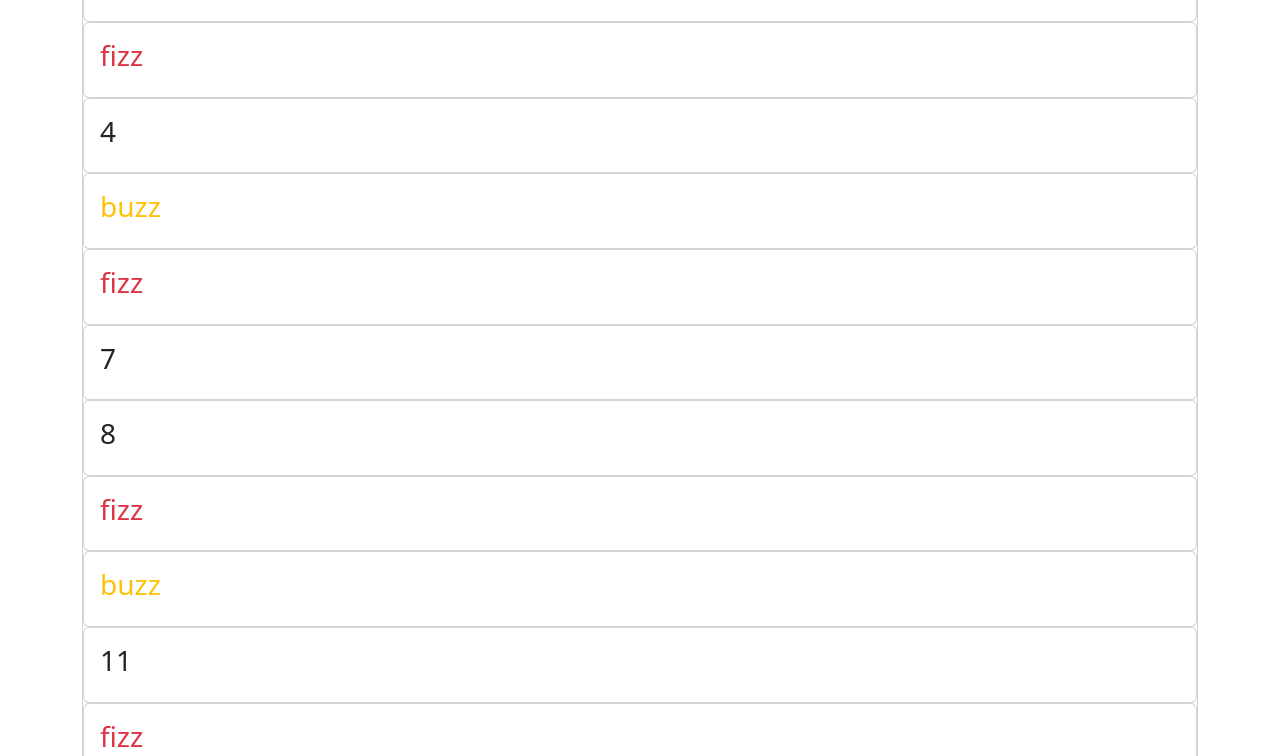
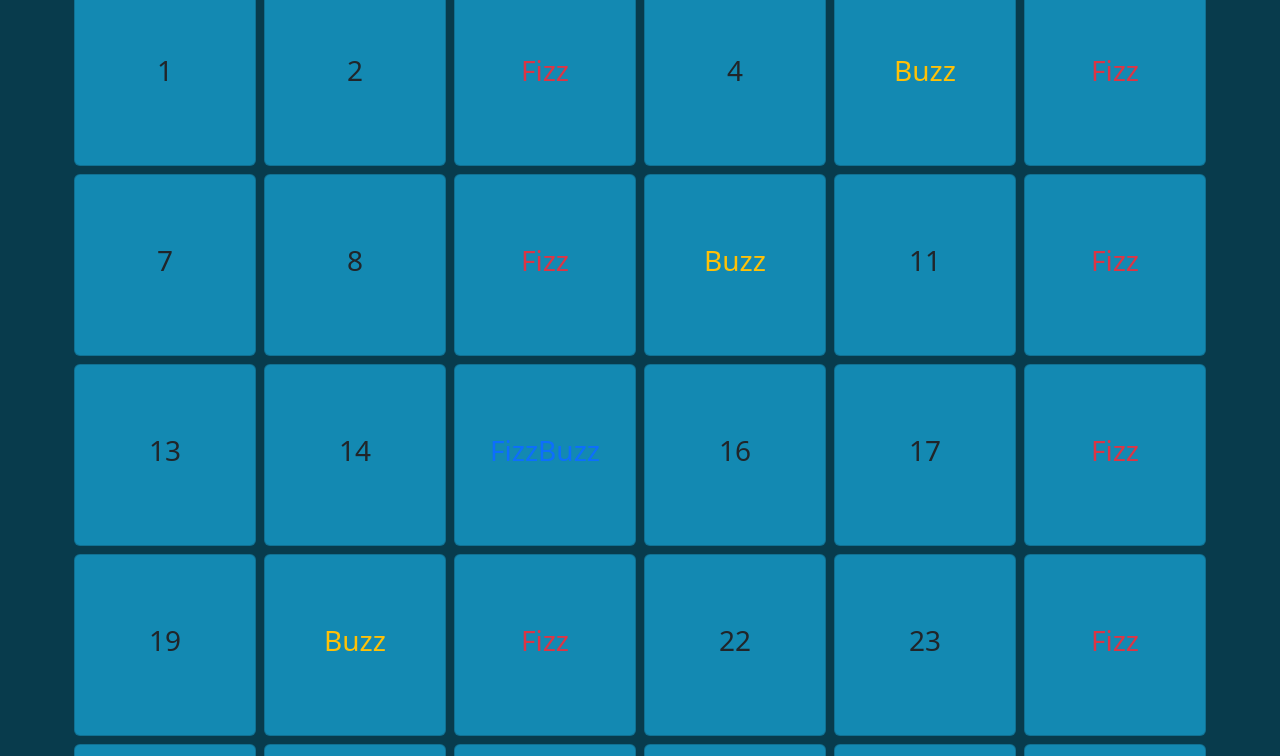
Before and after one commit to SimoneCappadona/js-fizzbuzz, a plain HTML site: page index.html in a window 1280 px wide. Shown: the part 170-926 px from the top of the page. Drawn offline with nearby package versions, Linux system fonts and the light colour scheme.

Commit message:
add color

```diff
--- a/css/style.css
+++ b/css/style.css
@@ -0,0 +1,14 @@
+body {
+  background-color: #083b4c;
+}
+
+.title {
+  font-size: 75px;
+}
+
+.my-color {
+  aspect-ratio: 1;
+  display: flex;
+  justify-content: center;
+  background-color: #1389b2;
+}
--- a/index.html
+++ b/index.html
@@ -15,12 +15,9 @@
 
 <body>
     <div class="container">
-        <div id="card" class="card">
-            <div class="card-body">
-                <h3 id="fizz" class="text-primary fizzbuzz"></h3>
-                <h3 id="buzz" class="text-warning buzz"></h3>
-                <h3 id="fizzbuzz" class="text-danger fizz"></h3>
-            </div>
+        <h1 class="text-center text-white p-4 title">FizzBuzzDOM</h1>
+        <div class="row " id="row">
+
         </div>
     </div>
 
--- a/js/main.js
+++ b/js/main.js
@@ -1,7 +1,4 @@
-const userCardFizzbuzz = document.getElementById('card');
-const userFizz = document.getElementById('fizz');
-const userBuzz= document.getElementById('buzz');
-const userFizzBuzz= document.getElementById('fizzbuzz');
+const userCardFizzbuzz = document.getElementById("row");
 // for (let i = 1; i <=100; i++){
 //     if(i % 15 == 0){
 //         console.log('FizzBuzz')
@@ -16,32 +13,27 @@ const userFizzBuzz= document.getElementById('fizzbuzz');
 //        console.log(i)
 //     }
 // }
-for (let i = 1; i <=100; i++){
+
+for (let i = 1; i <= 100; i++) {
   let titleClass = "";
   let textBox = "";
-    if(i % 15 == 0){
+  if (i % 15 == 0) {
     titleClass = "text-primary";
-        textBox = "fizzbuzz"
-    }
-    else if(i % 5 == 0){
+    textBox = "FizzBuzz";
+  } else if (i % 5 == 0) {
     titleClass = "text-warning";
-        textBox = "buzz"
-    }
-    else if(i % 3 == 0){
+    textBox = "Buzz";
+  } else if (i % 3 == 0) {
     titleClass = "text-danger";
-        textBox = "fizz"
-    }
-    else{
+    textBox = "Fizz";
+  } else {
     textBox = i;
   }
-    const boxElement = document.createElement('div');
-    boxElement.classList.add('box')
-    boxElement.innerHTML += `
-      <div class="card">
-        <div class="card-body">
-            <h3 class="${textBox , titleClass}">${textBox}</h3>
+  userCardFizzbuzz.innerHTML += `
+     <div class="col-2 g-2">
+        <div class="card text-center my-color">
+            <h3 class="${textBox} ${titleClass}">${textBox}</h3>
             </div>
           </div>
     `;
-    userCardFizzbuzz.append(boxElement);
 }
```
Lines whose indentation alone changed are shown as unchanged.
